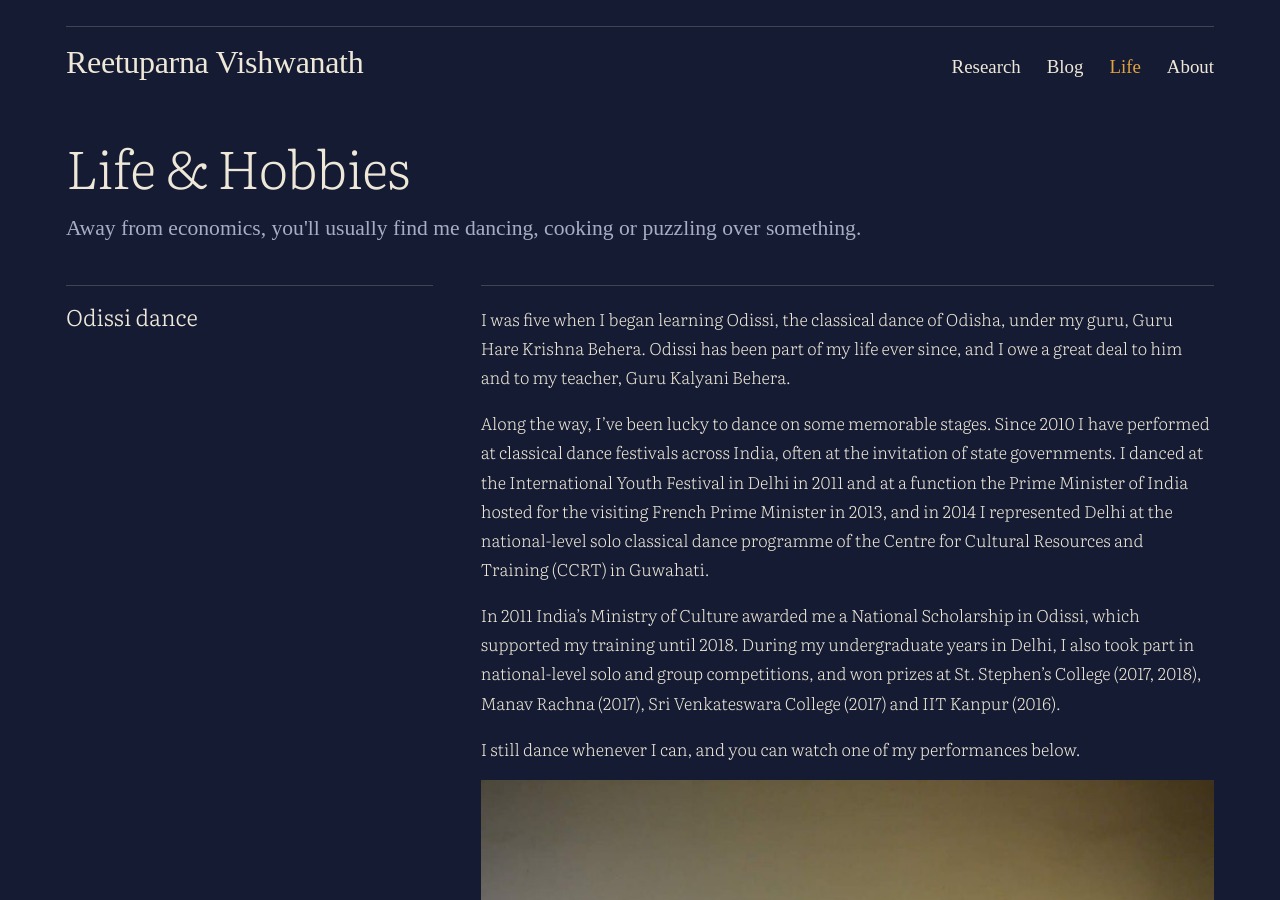
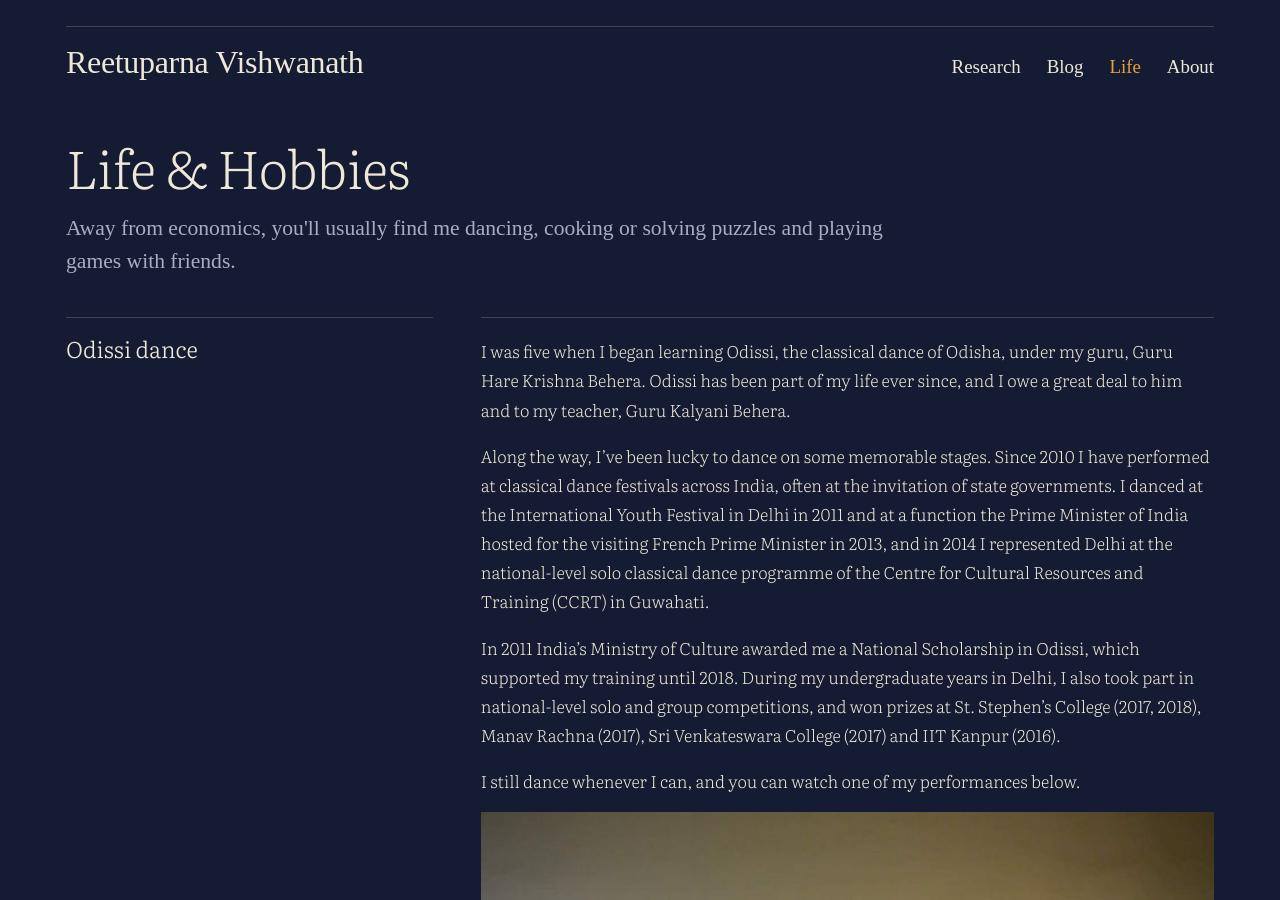
Before and after one commit to reetuparnav/Reetuparnav.github.io, a Jekyll site: the page built from life.md, in a window 1280 px wide and 900 px high. Built offline with Jekyll 4.4.1, drawn with Linux system fonts in a browser that asks for light colours; some web fonts are replaced.

Commit message:
Tighten the Research and Life intros
Co-Authored-By: Claude Opus 5.5 <noreply@anthropic.com>
Claude-Session: https://claude.ai/code/session_01Xsa2R2ve3LfZ8MkfZayTEc

```diff
--- a/life.md
+++ b/life.md
@@ -3,7 +3,7 @@ layout: page
 title: Life & Hobbies
 description: "Reetuparna Vishwanath away from economics: Odissi dance, cooking and other interests."
 permalink: /life/
-intro: "Away from economics, you'll usually find me dancing, cooking or puzzling over something."
+intro: "Away from economics, you'll usually find me dancing, cooking or solving puzzles and playing games with friends."
 ---
 
 ## Odissi dance
--- a/research.html
+++ b/research.html
@@ -3,7 +3,7 @@ layout: page
 title: Research & Articles
 description: "Research papers and articles by Reetuparna Vishwanath on firm productivity, international trade and global value chains."
 permalink: /research/
-intro: "I study firm productivity, international trade and global value chains using firm-level data, often in collaboration with statistical offices, government economists and international organisations."
+intro: "I study firm productivity, international trade and global value chains using firm-level data, in collaboration with statistical offices, government economists and international organisations."
 ---
 <h2>Research interests</h2>
 <p>Firm productivity and cross-country firm-level data · International trade and MSMEs · Digitalization and cyber-readiness · Global value chains and labour standards</p>
```
